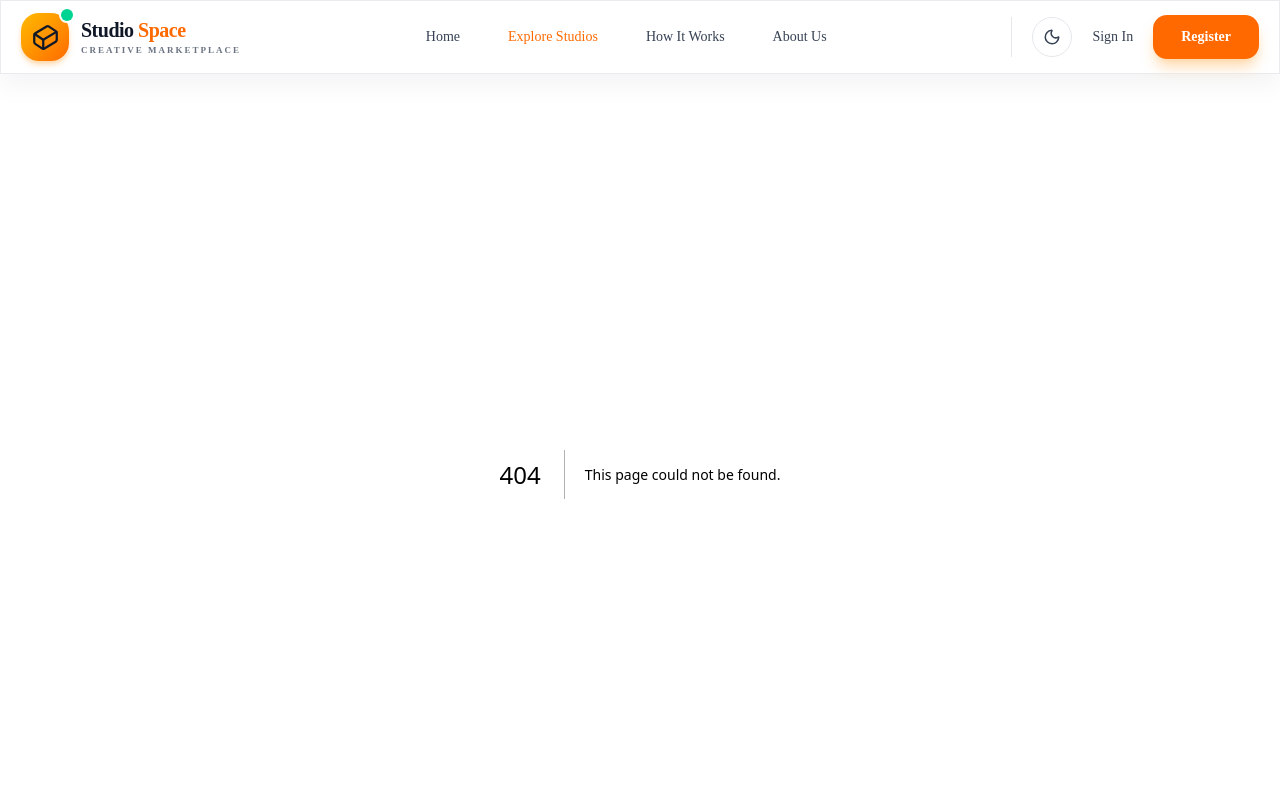
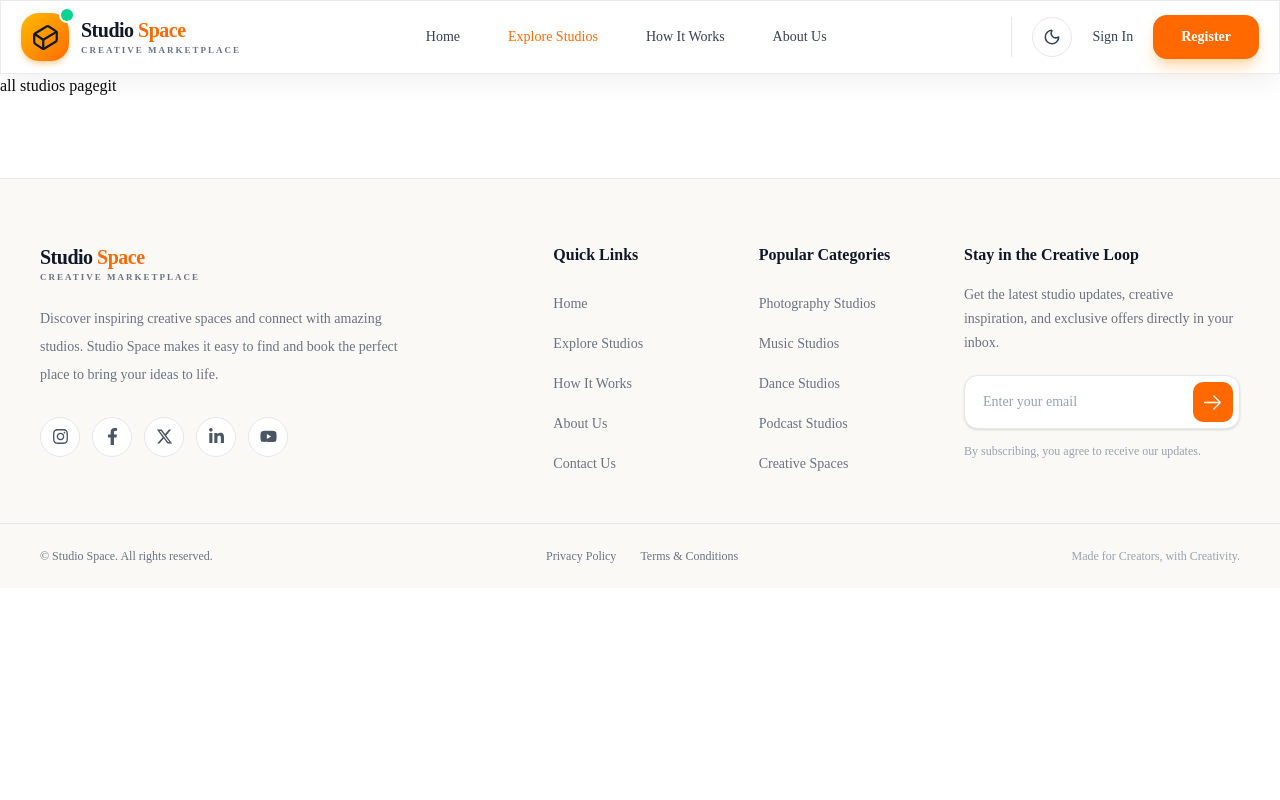
Before and after one commit to priyong007/studio-space-client, a Next.js app: page /studios in a window 1280 px wide. Before the commit this address had no page. Shown: the top 800 px of the page. Built offline with nearby package versions, Linux system fonts and the light colour scheme.

Commit message:
all studio page created

```diff
--- /dev/null
+++ b/src/app/studios/page.tsx
@@ -0,0 +1,11 @@
+import React from 'react';
+
+const AllStudiosPage = () => {
+    return (
+        <div>
+            all studios pagegit
+        </div>
+    );
+};
+
+export default AllStudiosPage;
```
